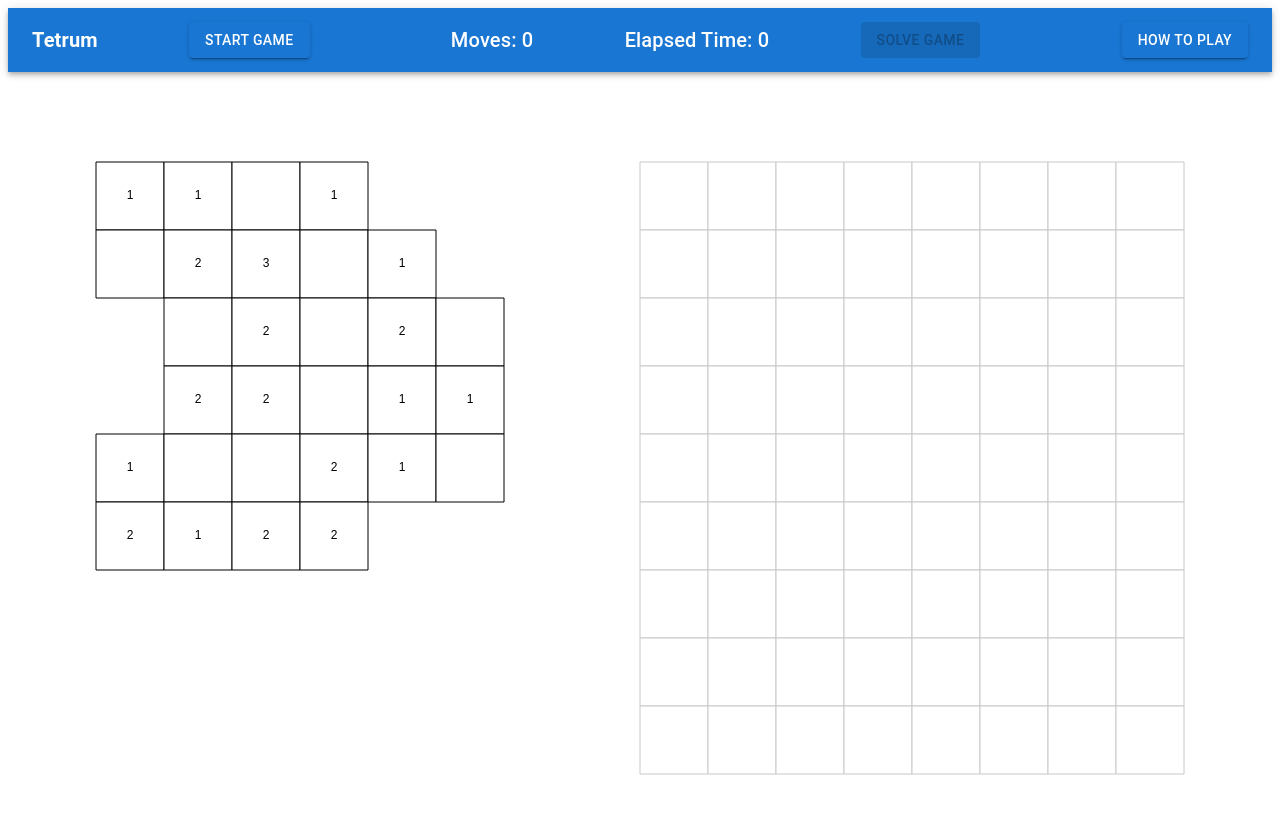
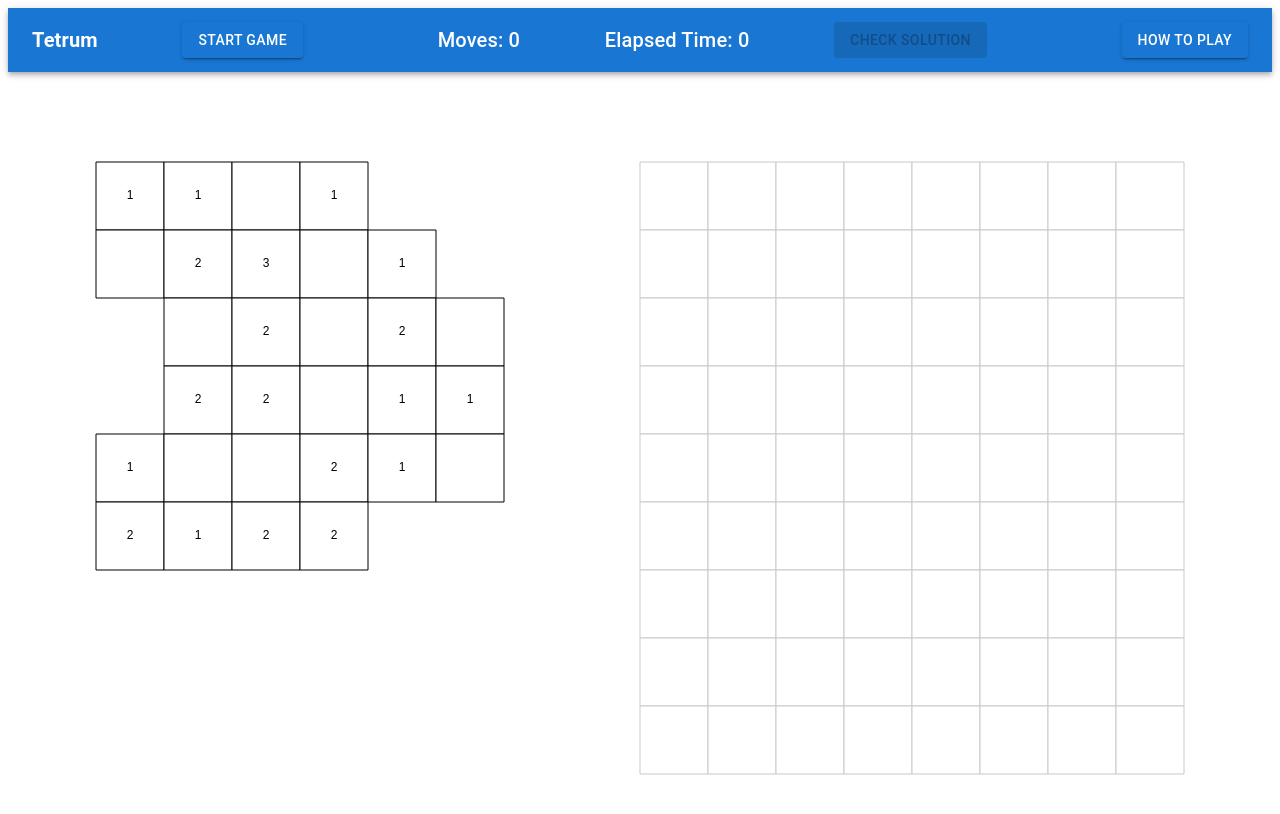
Before and after one commit to amhellmund/tetrum, a React (Vite) app: page / in a window 1280 px wide. Shown: the top 814 px of the page. Built offline with nearby package versions, Linux system fonts and the light colour scheme.

Commit message:
formatting

```diff
--- a/src/layout.tsx
+++ b/src/layout.tsx
@@ -6,6 +6,7 @@ import Help from "./help";
 import Tetrum from "./tetrum";
 
 import "./layout.css"
+
 import { Position } from "./types";
 
 
@@ -52,7 +53,7 @@ export default function GameLayout() {
                 disabled={!isGameRunning}
                 onClick={() => setIsGameRunning(false)}
               >
-                Solve Game
+                Check Solution
               </Button>
             </Box>
             <Box alignContent="center">
```
